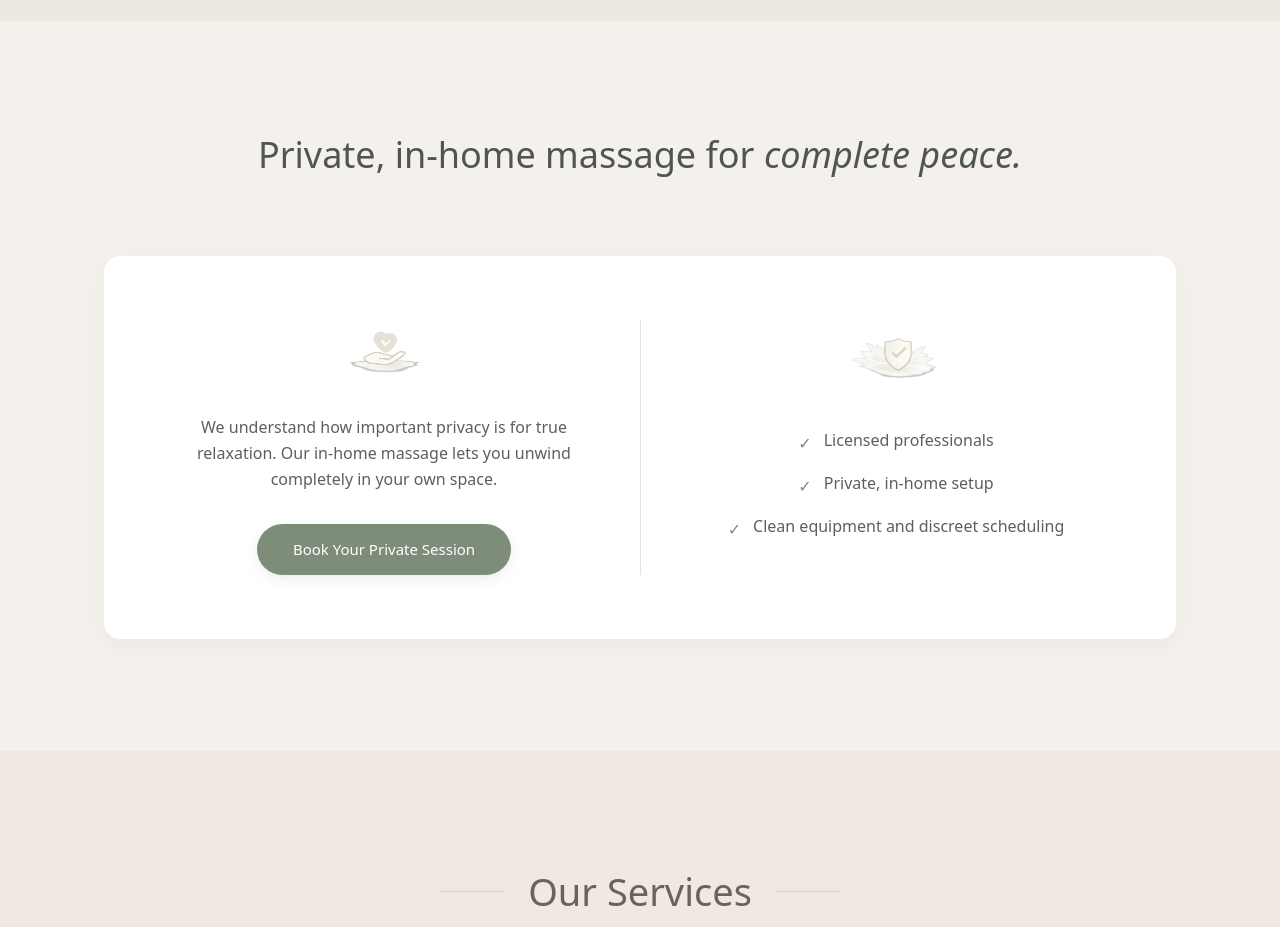
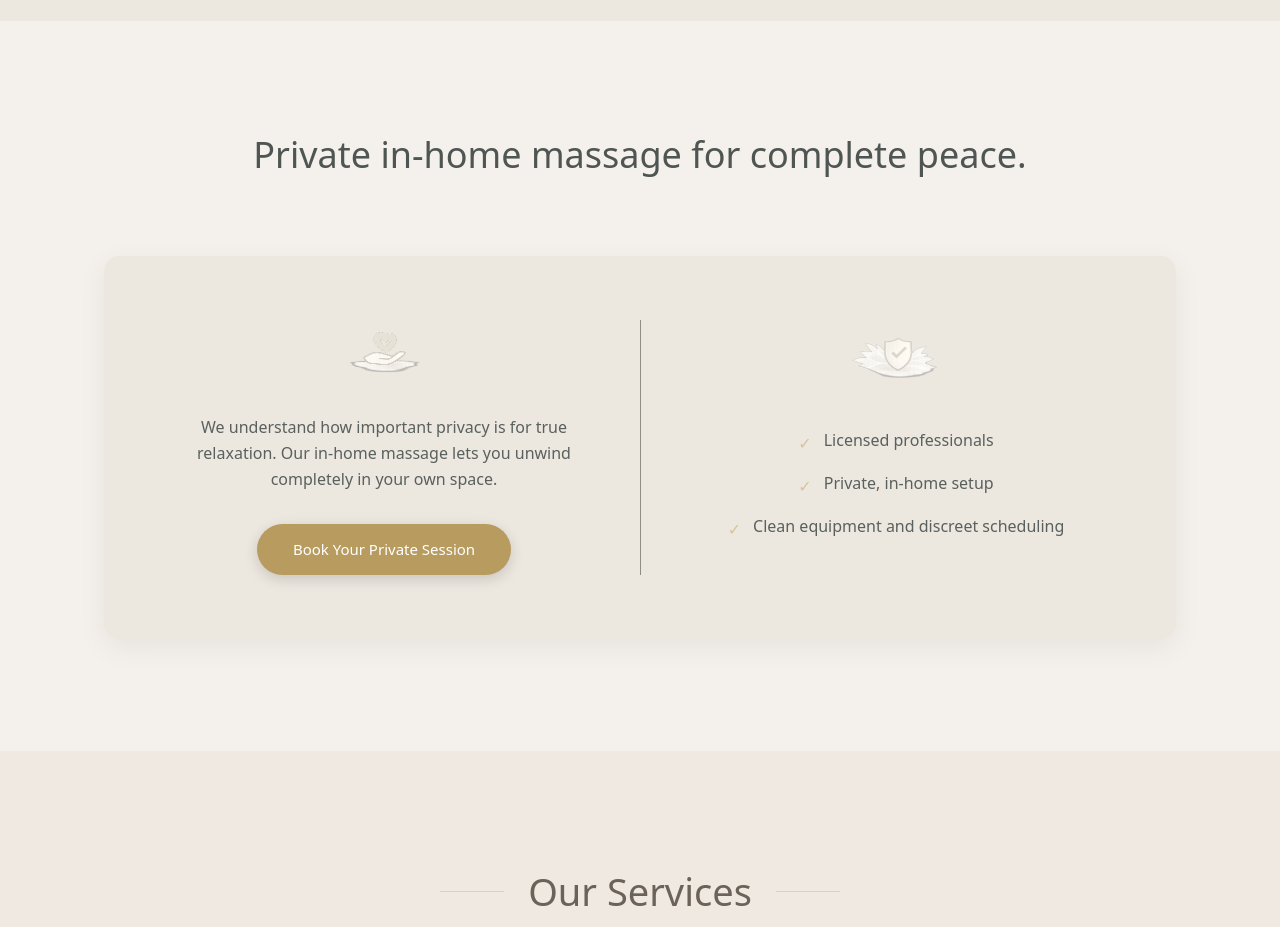
Before and after one commit to DeepakENT/SoftHour, a Next.js app: page / in a window 1280 px wide. Shown: the part 1420-2347 px from the top of the page. Built offline with nearby package versions, Linux system fonts and the light colour scheme.

Commit message:
Updated Experience card color and improved button hover animation

```diff
--- a/components/Experience.tsx
+++ b/components/Experience.tsx
@@ -8,13 +8,13 @@ export default function Experience() {
         {/* Section Heading */}
         <div className="text-center mb-14 md:mb-20">
          <h2 className="text-[clamp(24px,3vw,36px)] font-[var(--font-cormorant)] text-[#4F5552] leading-[1.2]">
-            Private, in-home massage for{" "}
-            <span className="italic">complete peace.</span>
+  Private in-home massage for{" "}
+  <span>complete peace.</span>
 </h2>
         </div>
 
         {/* Card */}
-        <div className="relative bg-white rounded-2xl shadow-[0_8px_30px_rgba(0,0,0,0.04)] p-8 sm:p-10 md:p-16">
+        <div className="relative bg-[#ECE7DF] rounded-2xl shadow-[0_8px_30px_rgba(0,0,0,0.06)] p-8 sm:p-10 md:p-16">
 
           <div className="grid grid-cols-1 md:grid-cols-2 gap-16 md:gap-20">
 
@@ -32,8 +32,6 @@ export default function Experience() {
                 />
               </div>
 
-
-
               {/* Description */}
               <p className="text-[#5A605D] leading-relaxed text-[16px] max-w-md">
                 We understand how important privacy is for true relaxation.
@@ -48,16 +46,19 @@ export default function Experience() {
                   rel="noopener noreferrer"
                   className="
   inline-block
-                    bg-[#7E8C7A]
-                    hover:bg-[#6E7B6C]
+  bg-[#B89B5E]
+  hover:bg-[#A98C4F]
   text-white
   text-[15px]
   px-9
   py-3.5
   rounded-full
-                    transition
+  transition-all
   duration-300
-                    shadow-[0_4px_14px_rgba(0,0,0,0.08)]
+  ease-out
+  shadow-[0_4px_14px_rgba(0,0,0,0.15)]
+  hover:scale-105
+  hover:shadow-[0_8px_20px_rgba(0,0,0,0.25)]
 "
                 >
                   Book Your Private Session
@@ -79,20 +80,18 @@ export default function Experience() {
                 />
               </div>
 
-
-
               {/* List */}
               <ul className="space-y-4 text-[#5A605D] text-[16px] max-w-md">
                 <li className="flex items-start justify-center gap-3">
-                  <span className="text-[#7E8C7A] mt-[3px]">✓</span>
+                  <span className="text-[#D6C49C] mt-[3px]">✓</span>
                   Licensed professionals
                 </li>
                 <li className="flex items-start justify-center gap-3">
-                  <span className="text-[#7E8C7A] mt-[3px]">✓</span>
+                  <span className="text-[#D6C49C] mt-[3px]">✓</span>
                   Private, in-home setup
                 </li>
                 <li className="flex items-start justify-center gap-3">
-                  <span className="text-[#7E8C7A] mt-[3px]">✓</span>
+                  <span className="text-[#D6C49C] mt-[3px]">✓</span>
                   Clean equipment and discreet scheduling
                 </li>
               </ul>
@@ -102,7 +101,7 @@ export default function Experience() {
           </div>
 
           {/* Divider (Desktop Only) */}
-          <div className="hidden md:block absolute top-16 bottom-16 left-1/2 w-px bg-[#E8E3DA]" />
+          <div className="hidden md:block absolute top-16 bottom-16 left-1/2 w-px bg-[#8E8E85]" />
 
         </div>
 
```
Lines whose indentation alone changed are shown as unchanged.
